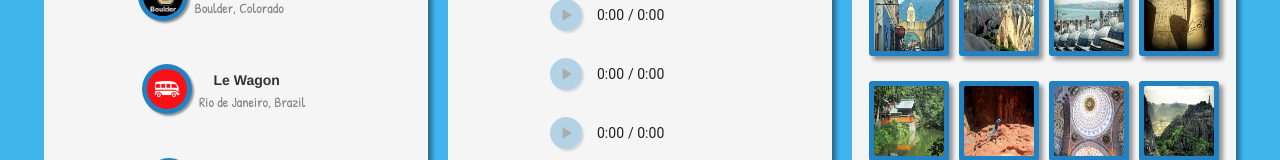
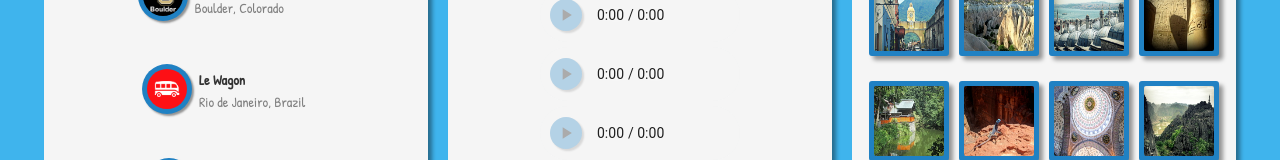
Before and after one commit to sinninga/first-portfolio, a React app: page / in a window 1280 px wide. Shown: the part 2579-2739 px from the top of the page. Built offline with nearby package versions, Linux system fonts and the light colour scheme.

Commit message:
font changes

```diff
--- a/src/components/about.jsx
+++ b/src/components/about.jsx
@@ -39,7 +39,7 @@ class About extends Component {
                   <img src="/assets/photos/wagon-red.png" alt="" className="about-icon"/>
                 </div>
                 <div className="edu-item-content">
-                  <p className="image src dependent on clickedu-title"><strong>Le Wagon</strong></p>
+                  <p className="edu-title"><strong>Le Wagon</strong></p>
                   <p className="edu-location">Rio de Janeiro, Brazil</p>
                 </div>
               </div>
```
